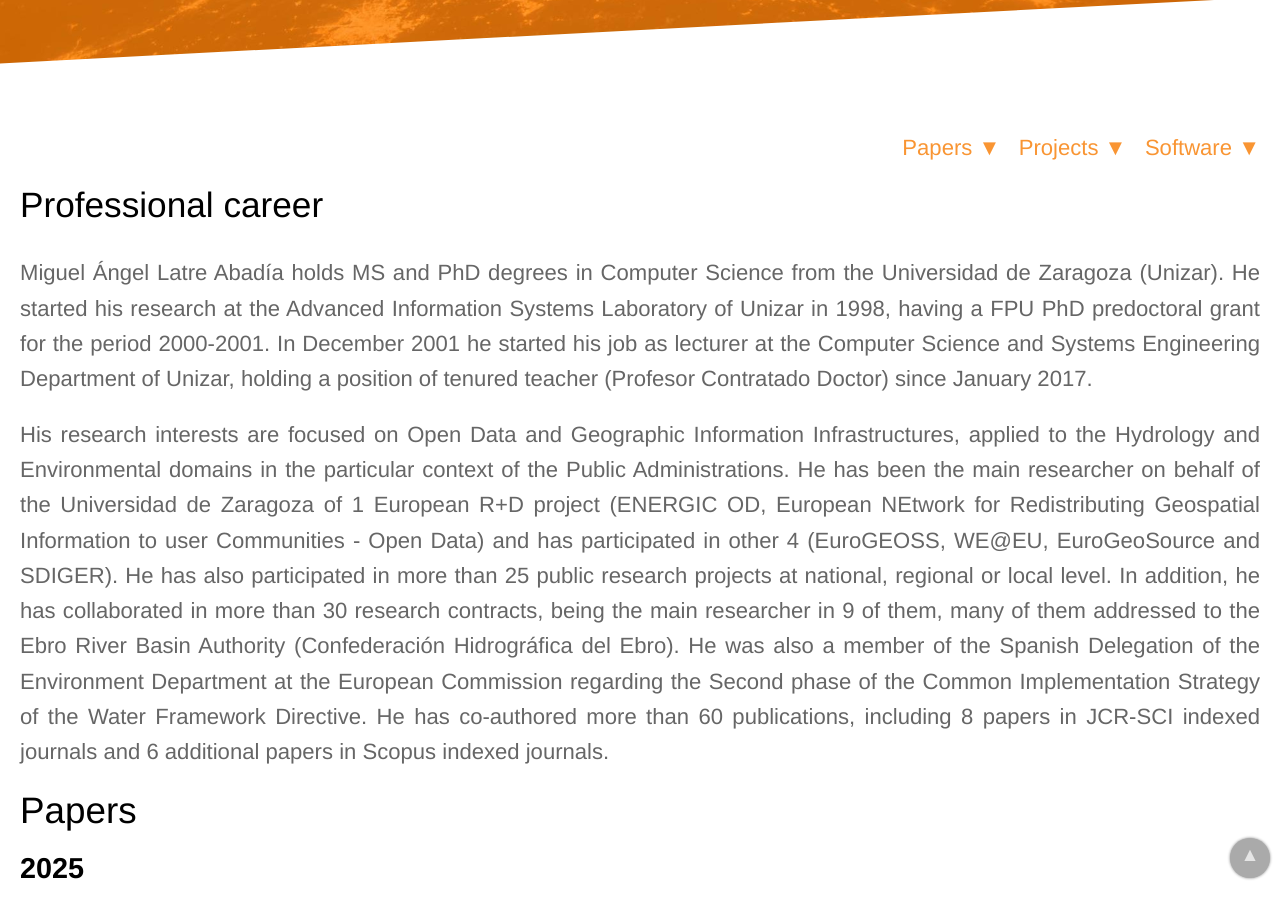
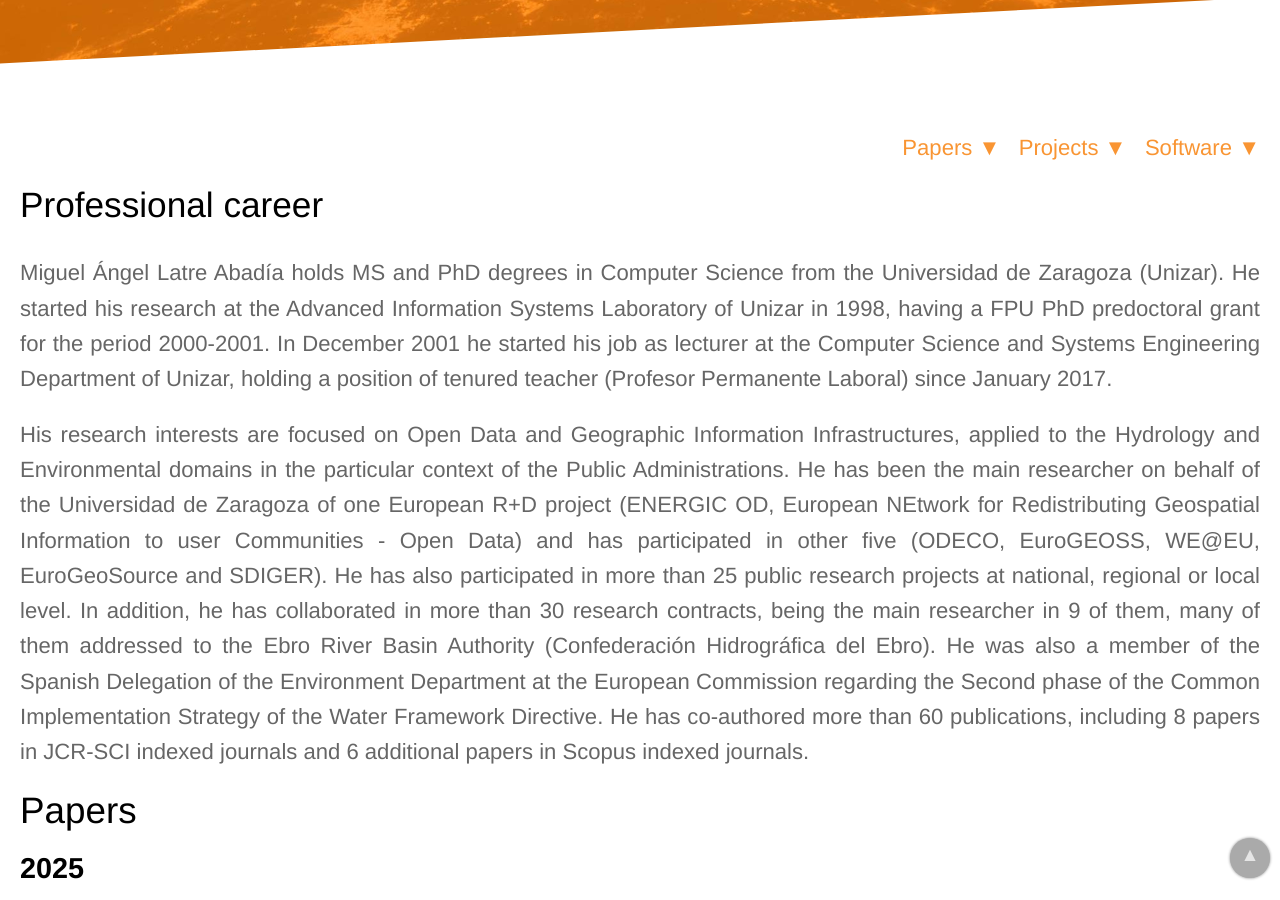
Before and after one commit to IAAA-Lab/IAAA-Lab.github.io, a Jekyll site: the page built from _staff/latre.md, in a window 1280 px wide and 900 px high, scrolled down 303 px. Built offline with Jekyll 4.4.1, drawn with Linux system fonts in a browser that asks for light colours.

Commit message:
Update latre.md

```diff
--- a/_staff/latre.md
+++ b/_staff/latre.md
@@ -6,7 +6,7 @@
 
 ## Professional career
 
-Miguel Ángel Latre Abadía holds MS and PhD degrees in Computer Science from the Universidad de Zaragoza (Unizar). He started his research at the Advanced Information Systems Laboratory of Unizar in 1998, having a FPU PhD predoctoral grant for the period 2000-2001. In December 2001 he started his job as lecturer at the Computer Science and Systems Engineering Department of Unizar, holding a position of tenured teacher (Profesor Contratado Doctor) since January 2017.
+Miguel Ángel Latre Abadía holds MS and PhD degrees in Computer Science from the Universidad de Zaragoza (Unizar). He started his research at the Advanced Information Systems Laboratory of Unizar in 1998, having a FPU PhD predoctoral grant for the period 2000-2001. In December 2001 he started his job as lecturer at the Computer Science and Systems Engineering Department of Unizar, holding a position of tenured teacher (Profesor Permanente Laboral) since January 2017.
 
-His research interests are focused on Open Data and Geographic Information Infrastructures, applied to the Hydrology and Environmental domains in the particular context of the Public Administrations.  He has been the main researcher on behalf of the Universidad  de Zaragoza of 1 European R+D project (ENERGIC OD, European NEtwork for Redistributing Geospatial Information to user Communities - Open Data) and has participated in other 4 (EuroGEOSS, WE@EU, EuroGeoSource and SDIGER). He has also participated in more than 25 public research projects at national, regional or local level. In addition, he has collaborated in more than 30 research contracts, being the main researcher in 9 of them, many of them addressed to the Ebro River Basin Authority (Confederación Hidrográfica del Ebro). He was also a member of the Spanish Delegation of the Environment Department at the European Commission regarding the Second phase of the Common Implementation Strategy of the Water Framework Directive.
+His research interests are focused on Open Data and Geographic Information Infrastructures, applied to the Hydrology and Environmental domains in the particular context of the Public Administrations.  He has been the main researcher on behalf of the Universidad de Zaragoza of one European R+D project (ENERGIC OD, European NEtwork for Redistributing Geospatial Information to user Communities - Open Data) and has participated in other five (ODECO, EuroGEOSS, WE@EU, EuroGeoSource and SDIGER). He has also participated in more than 25 public research projects at national, regional or local level. In addition, he has collaborated in more than 30 research contracts, being the main researcher in 9 of them, many of them addressed to the Ebro River Basin Authority (Confederación Hidrográfica del Ebro). He was also a member of the Spanish Delegation of the Environment Department at the European Commission regarding the Second phase of the Common Implementation Strategy of the Water Framework Directive.
 He has co-authored more than 60 publications, including 8 papers in JCR-SCI indexed journals and 6 additional papers in Scopus indexed journals.
```
